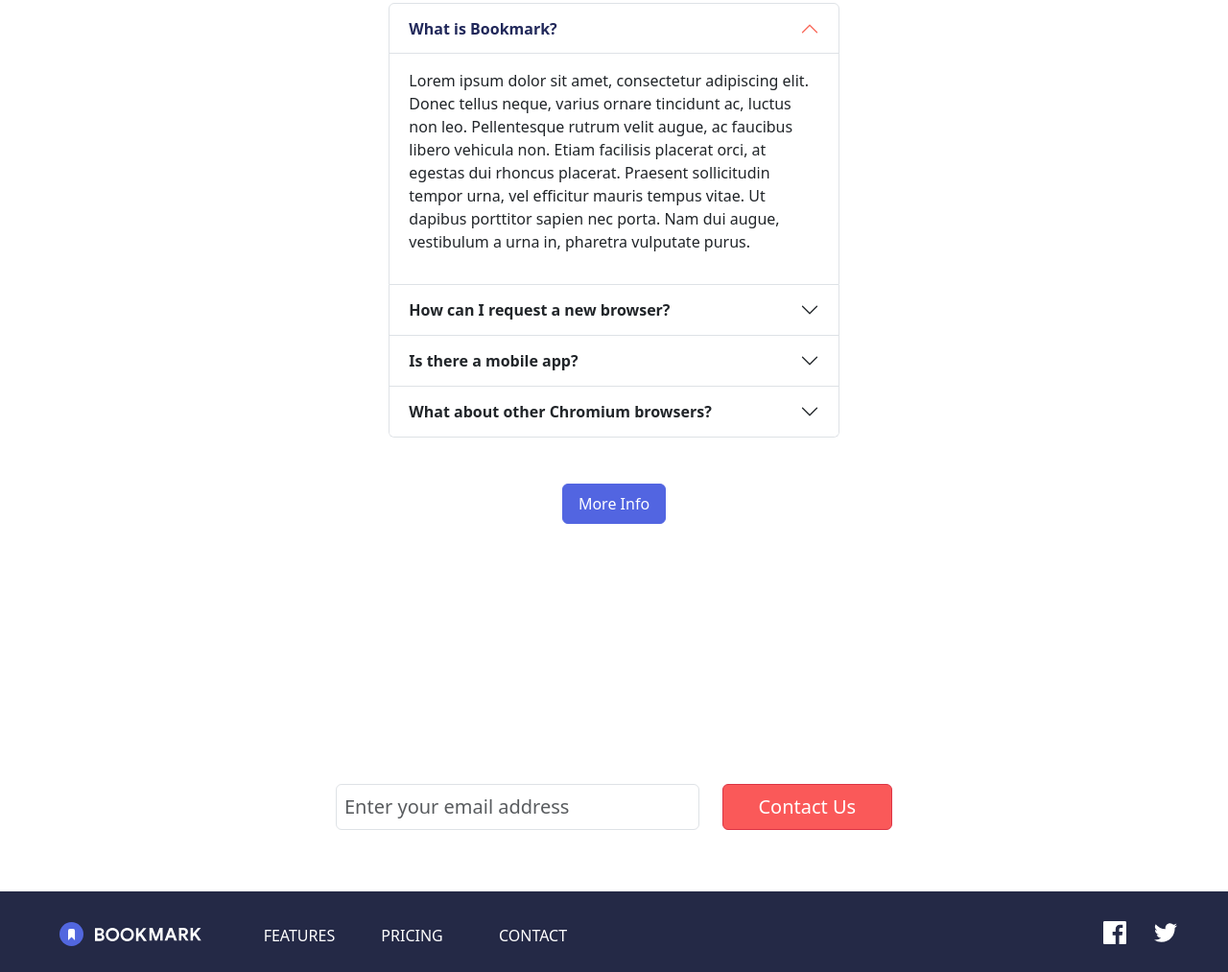
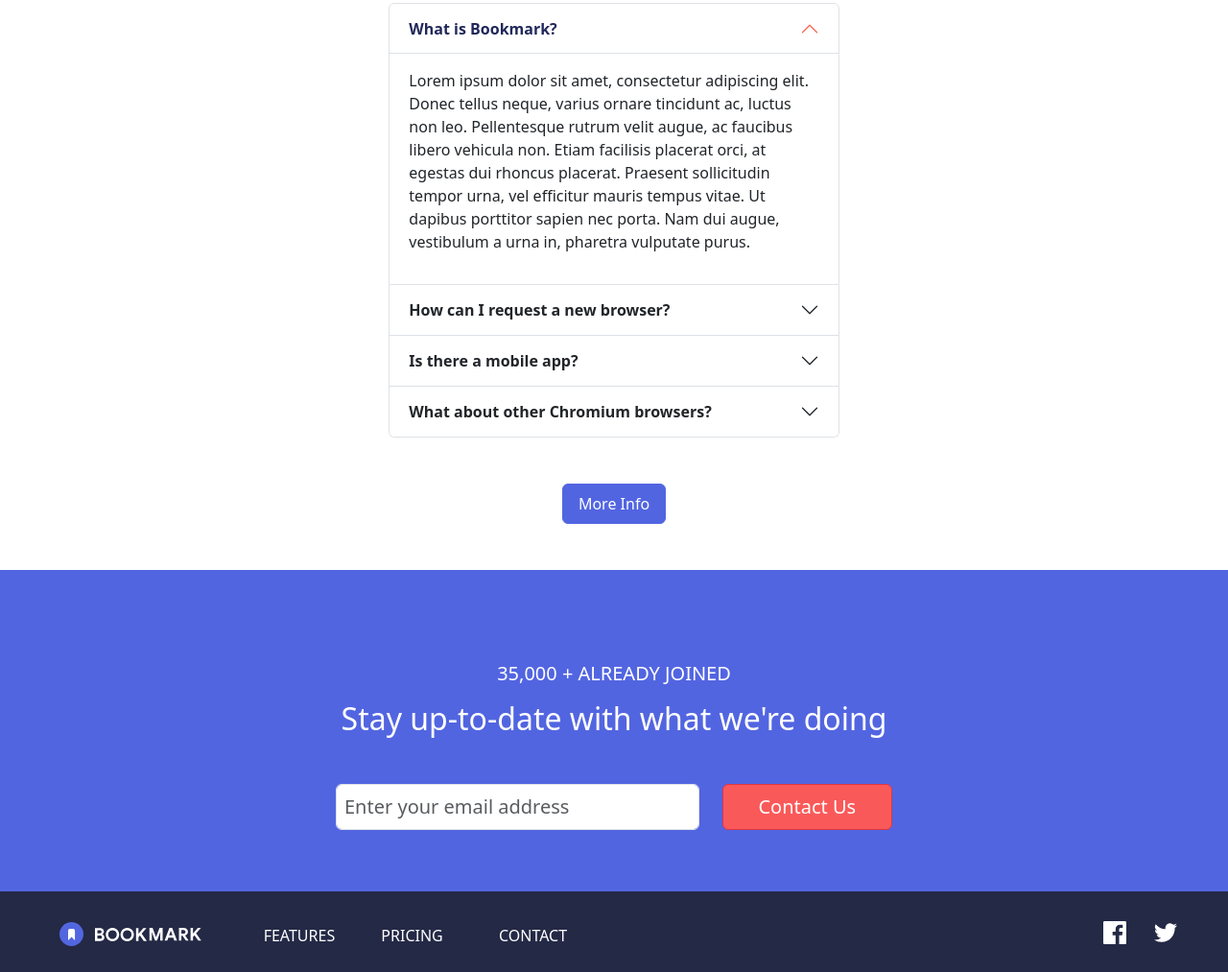
Before and after one commit to PacMM79/Sprint-1.2-Bootstrap---SASS, a website: page index.html in a window 1280 px wide. Shown: the part 2397-3410 px from the top of the page at 96% size. Drawn offline with nearby package versions, Linux system fonts and the light colour scheme.

Commit message:
Actualizar fondo de formulario
Cambio pendiente al actualizar estilo del fondo.

```diff
--- a/index.html
+++ b/index.html
@@ -259,7 +259,7 @@
   <!-- FOOTER - Nivell 2 - Excercici 5-->
   <a id="contact"></a>
   <div class="row mt-5 g-0">
-    <div class="col-12 bg-primary2 text-center">
+    <div class="col-12 bg-primary text-center">
       <div class="p-5">
         <h5 class="text-white mt-5">35,000 + ALREADY JOINED</h5>
         <h2 class="text-white mt-3 mb-5">Stay up-to-date with what we're doing</h2>
```
